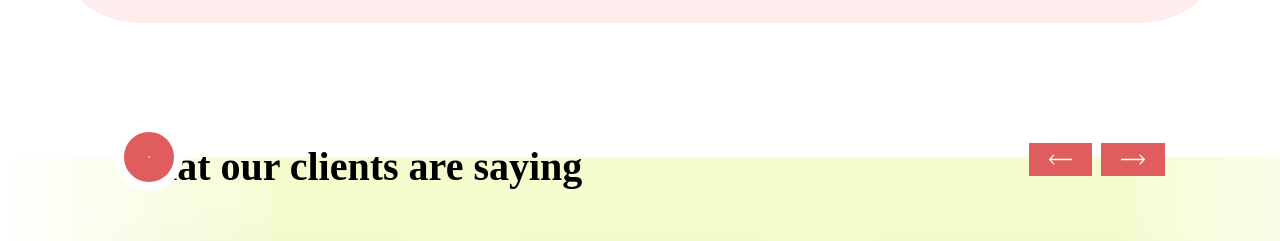
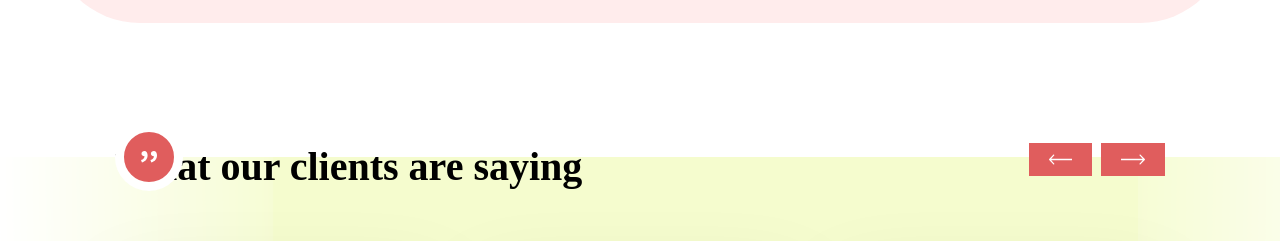
Before and after one commit to auscode/brochure-website, a React (Vite) app: page / in a window 1280 px wide. Shown: the part 2237-2478 px from the top of the page. Built offline with nearby package versions, Linux system fonts and the light colour scheme; a web font is replaced by a local one.

Commit message:
fixed prop handled

```diff
--- a/src/pages/Homepage/index.jsx
+++ b/src/pages/Homepage/index.jsx
@@ -490,7 +490,6 @@ const HomepagePage = () => {
             <Button
               className="absolute border-[9px] border-solid border-white-A700 flex h-[68px] items-center justify-center left-[9%] sm:left-[4%] top-[0] w-[68px]"
               shape="circle"
-              size="sm"
             >
               <Img src="images/img_settings_68X68.svg" alt="settings One" />
             </Button>
```
